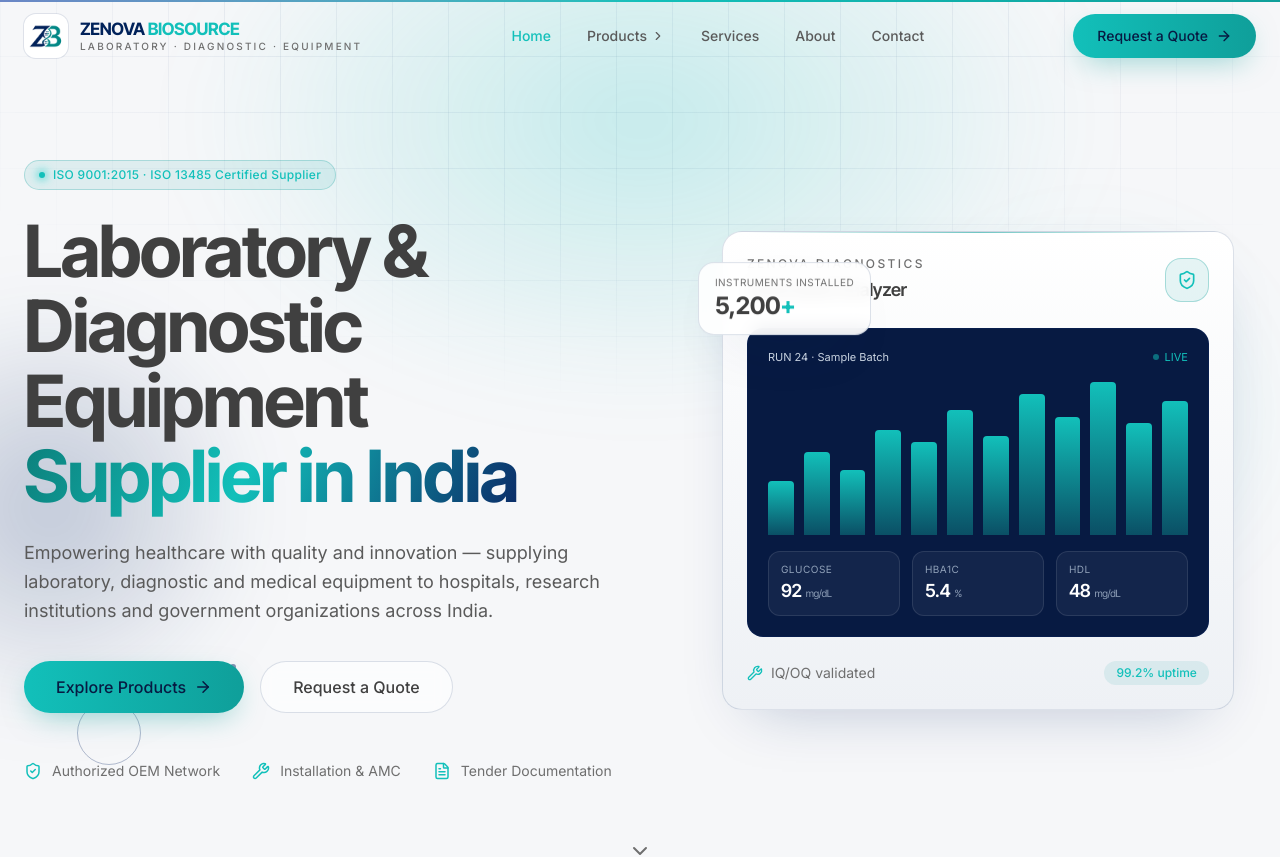
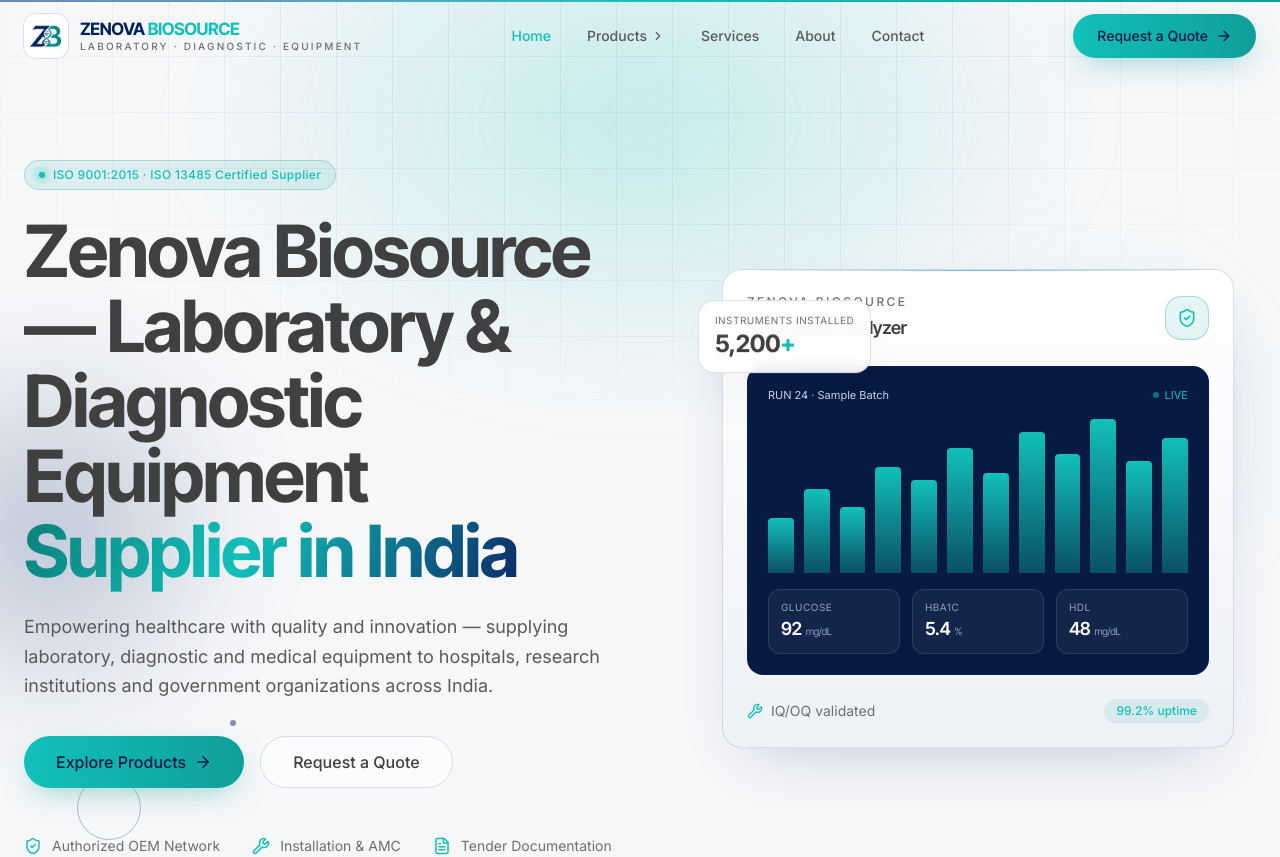
Before and after one commit to abhishek-3302/zenova-biosource, a Next.js app: page / in a window 1280 px wide. Shown: the top 857 px of the page. Built offline with nearby package versions, Linux system fonts and the light colour scheme.

Commit message:
Strengthen Zenova Biosource brand signals for AI overviews

```diff
--- a/src/app/layout.tsx
+++ b/src/app/layout.tsx
@@ -9,7 +9,7 @@
 export const metadata: Metadata = {
   metadataBase: new URL(site.url),
   title: {
-    default: "Laboratory & Diagnostic Equipment Supplier in India | Zenova Biosource",
+    default: "Zenova Biosource | Laboratory & Diagnostic Equipment Supplier in India",
     template: `%s · ${site.name}`,
   },
   description: site.description,
@@ -87,6 +87,8 @@
               "@context": "https://schema.org",
               "@type": ["LocalBusiness", "Organization"],
               name: site.name,
+              alternateName: ["Zenova", "Zenova Biosource"],
+              legalName: site.name,
               slogan: site.tagline,
               url: site.url,
               logo: `${site.url}/logo.png`,
--- a/src/components/home/Hero.tsx
+++ b/src/components/home/Hero.tsx
@@ -54,7 +54,7 @@
             transition={{ duration: 0.8, delay: 0.1, ease: [0.22, 1, 0.36, 1] }}
             className="font-display mt-6 text-[2.75rem] font-bold leading-[1.04] tracking-tight text-ink sm:text-6xl md:text-7xl"
           >
-            Laboratory &amp; Diagnostic Equipment{" "}
+            Zenova Biosource — Laboratory &amp; Diagnostic Equipment{" "}
             <span className="text-gradient">Supplier in India</span>
           </motion.h1>
 
@@ -116,7 +116,7 @@
             <div className="flex items-center justify-between">
               <div>
                 <p className="text-xs font-medium uppercase tracking-[0.2em] text-mut">
-                  Zenova Diagnostics
+                  Zenova Biosource
                 </p>
                 <p className="font-display mt-1 text-lg font-semibold text-ink">
                   Automated Analyzer
```
Also changed, not shown: public/llms.txt (added).
